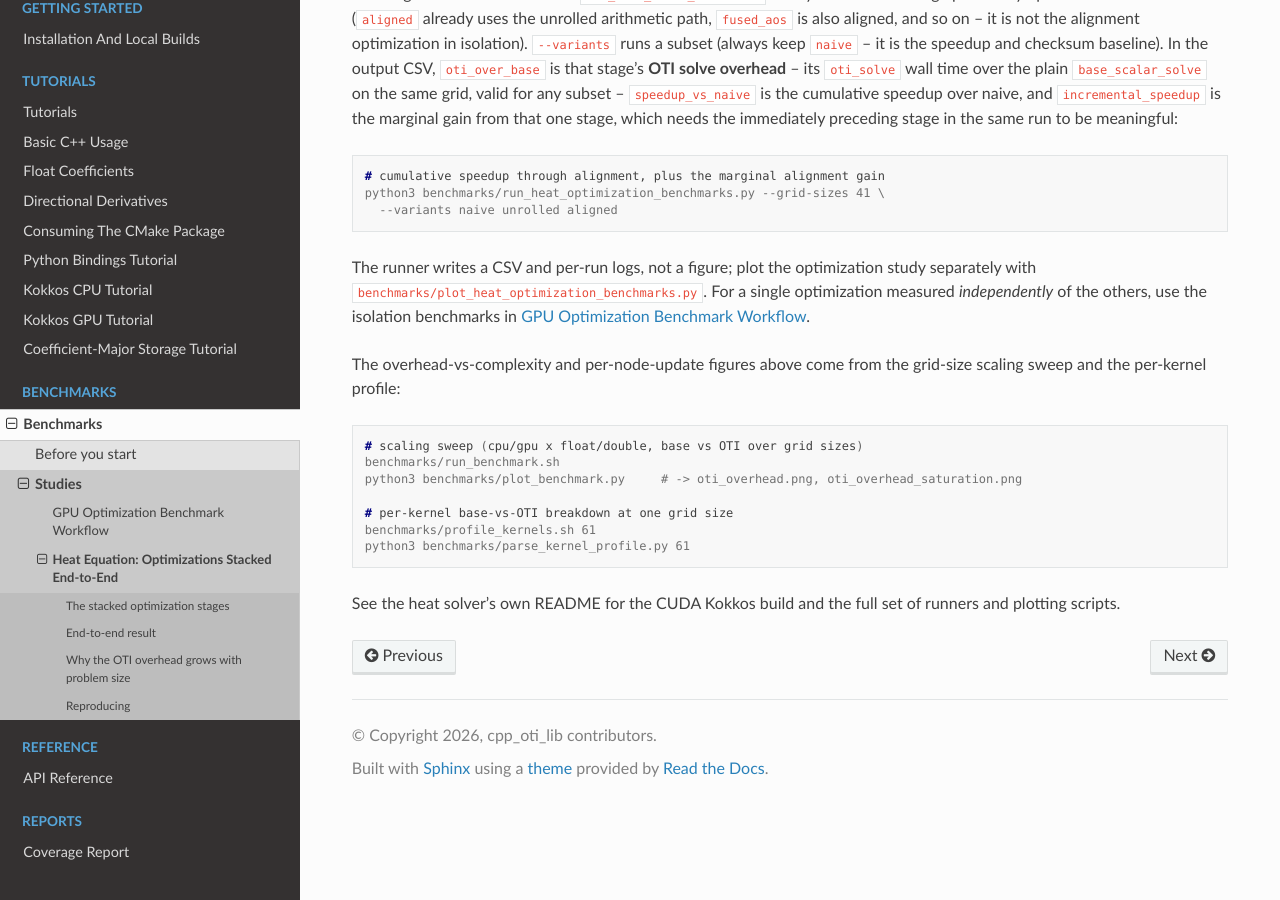
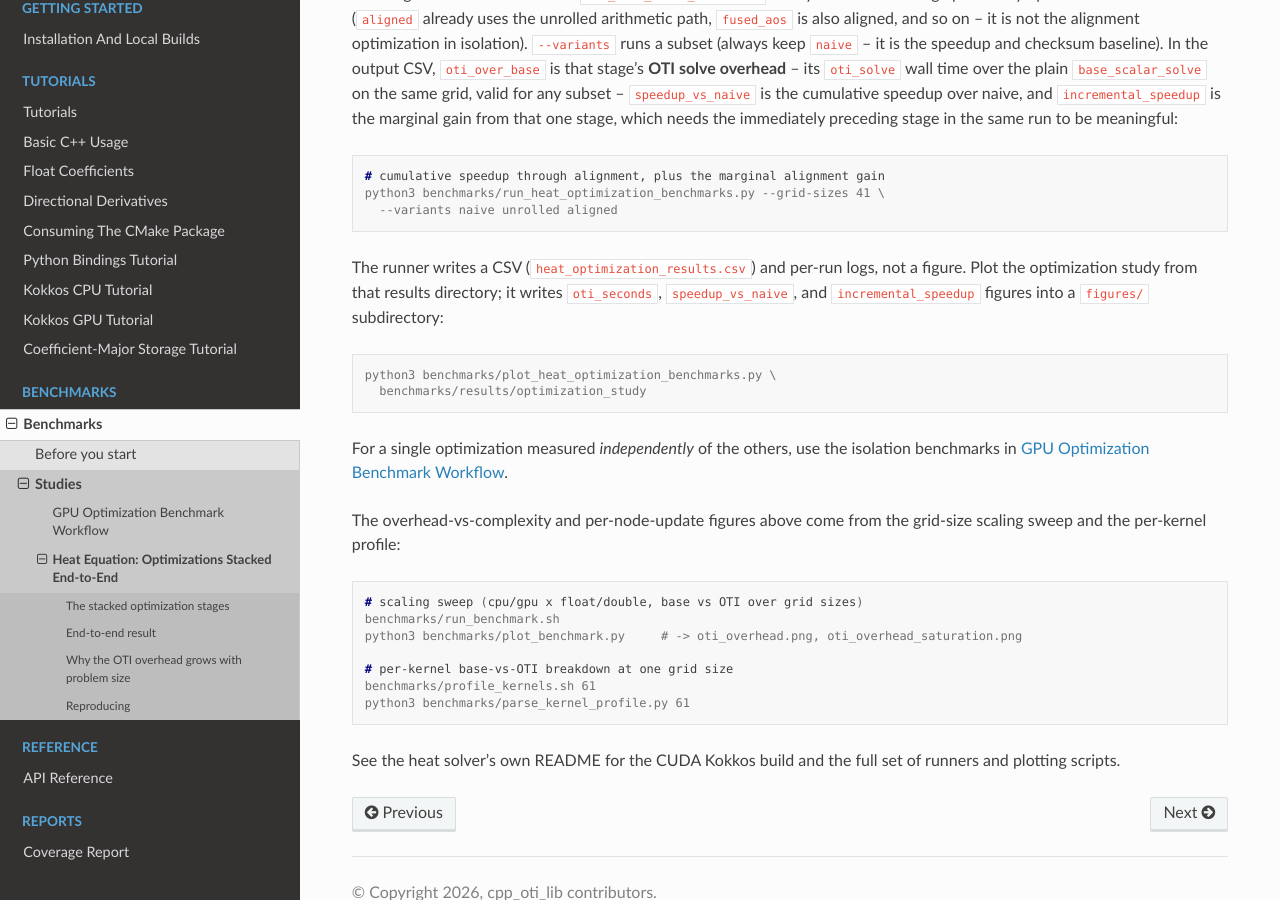
Before and after one commit to Samm-Py/cpp_oti_lib, a Sphinx documentation site: the page built from docs/benchmarks/heat_equation.rst, in a window 1280 px wide and 900 px high, scrolled down 4381 px. Built offline with Sphinx 7.4.7 and the Read the Docs theme 3.1.0, drawn with Linux system fonts in a browser that asks for light colours.

Commit message:
Docs: show the heat optimization-study plot command
The note said to plot 'separately' but never gave the command. Add it: point
plot_heat_optimization_benchmarks.py at the results directory, and note it writes
oti_seconds / speedup_vs_naive / incremental_speedup figures into figures/.

Co-Authored-By: Claude Opus 4.8 <noreply@anthropic.com>

```diff
--- a/docs/benchmarks/heat_equation.rst
+++ b/docs/benchmarks/heat_equation.rst
@@ -161,10 +161,18 @@ immediately preceding stage in the same run to be meaningful:
    python3 benchmarks/run_heat_optimization_benchmarks.py --grid-sizes 41 \
      --variants naive unrolled aligned
 
-The runner writes a CSV and per-run logs, not a figure; plot the optimization
-study separately with ``benchmarks/plot_heat_optimization_benchmarks.py``. For a
-single optimization measured *independently* of the others, use the isolation
-benchmarks in :doc:`gpu_optimization_workflow`.
+The runner writes a CSV (``heat_optimization_results.csv``) and per-run logs, not
+a figure. Plot the optimization study from that results directory; it writes
+``oti_seconds``, ``speedup_vs_naive``, and ``incremental_speedup`` figures into a
+``figures/`` subdirectory:
+
+.. code-block:: console
+
+   python3 benchmarks/plot_heat_optimization_benchmarks.py \
+     benchmarks/results/optimization_study
+
+For a single optimization measured *independently* of the others, use the
+isolation benchmarks in :doc:`gpu_optimization_workflow`.
 
 The overhead-vs-complexity and per-node-update figures above come from the
 grid-size scaling sweep and the per-kernel profile:
```
